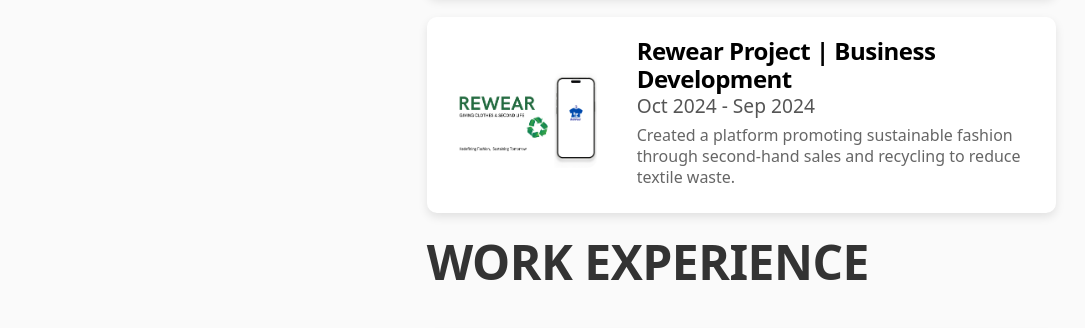
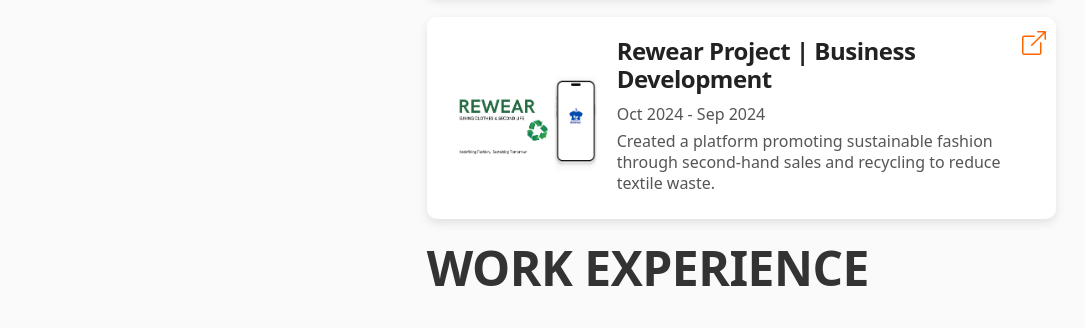
Before and after one commit to thitiP11222/my-website, a plain HTML site: page index.html in a window 1280 px wide. Shown: the part 872-1200 px from the top of the page, without its empty margins (96-1181 px from the left). Drawn offline with nearby package versions, Linux system fonts and the light colour scheme.

Commit message:
add project

```diff
--- a/index.html
+++ b/index.html
@@ -98,18 +98,18 @@
                             <i class="bi bi-box-arrow-up-right"></i>
                         </a>
                     </div>
-                    <div class="experience-card"
-                        style="position: relative; display: flex; align-items: center; background-color: white; color: black; padding: 20px; border-radius: 10px; box-shadow: 0 4px 10px rgba(0, 0, 0, 0.1);">
-                        <img src="https://raw.githubusercontent.com/thitiP11222/my-website/main/src/project/rewear.png"
-                            class="preview-img" style="width: 150px; border-radius: 10px; margin-right: 20px;">
+                    <div class="experience-card" data-category="bs">
+                        <img src="https://raw.githubusercontent.com/thitiP11222/my-website/main/src/project/rewear.png" class="preview-img">
                         <div class="experience-details">
-                            <h2 class="title-project" style="font-size: 1.5rem; margin: 0; color: black;">Rewear Project
+                            <h2 class="title-project">Rewear Project
                                 | Business Development</h2>
-                            <p style="font-size: 1.2rem;">Oct 2024 - Sep 2024</p>
-                            <p style="font-size: 1rem; color: #666;"> Created a platform promoting sustainable fashion
+                            <p>Oct 2024 - Sep 2024</p>
+                            <p> Created a platform promoting sustainable fashion
                                 through second-hand sales and recycling to reduce textile waste.</p>
                         </div>
-
+                        <a href="https://www.canva.com/design/DAGXUC_hvLM/cll1kt9namcDEJtFdb4vmw/view?utm_content=DAGXUC_hvLM&utm_campaign=designshare&utm_medium=link2&utm_source=uniquelinks&utlId=hc1baf24f65" class="external-link">
+                            <i class="bi bi-box-arrow-up-right"></i>
+                        </a>
                     </div>
 
                 </div>
```
